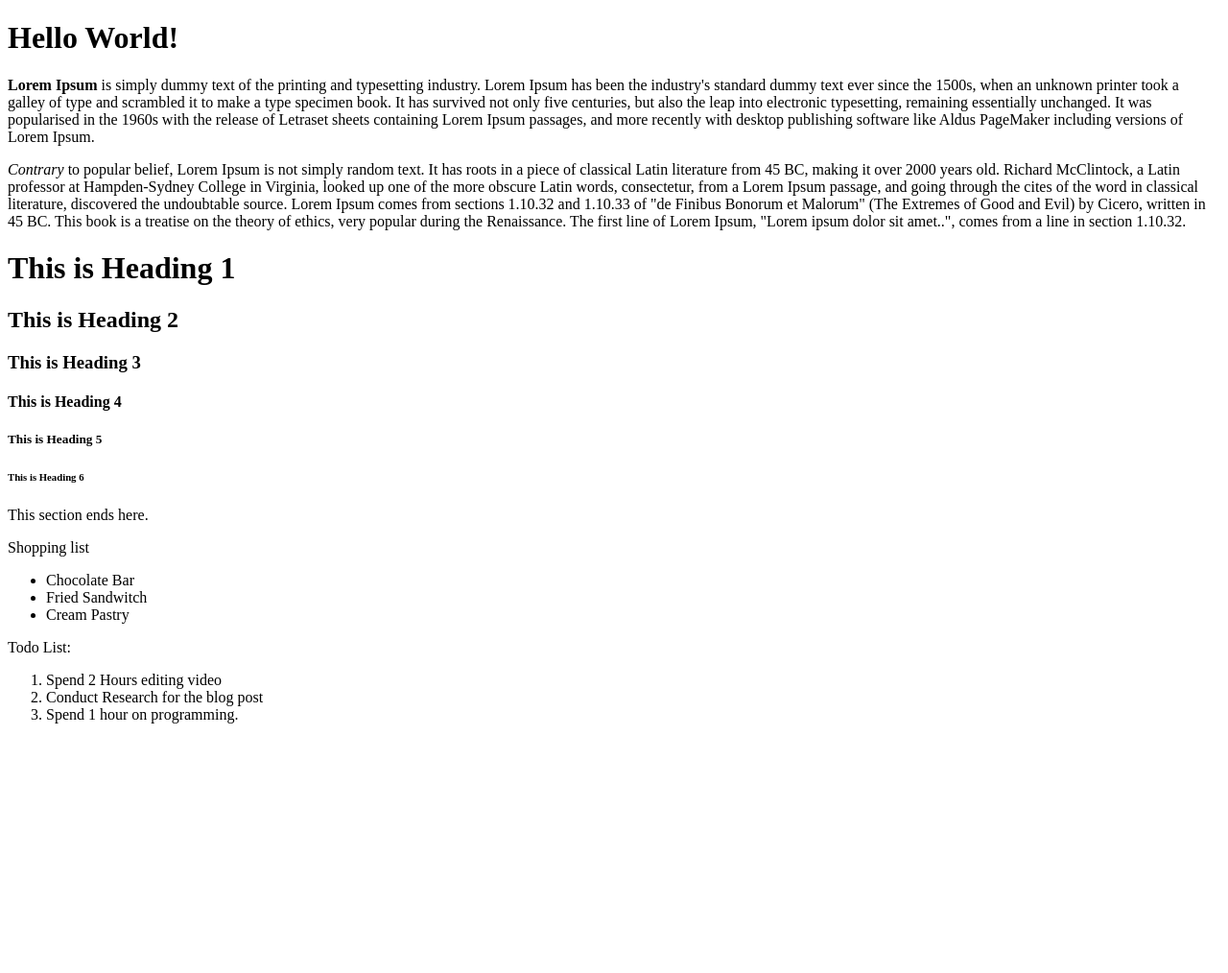
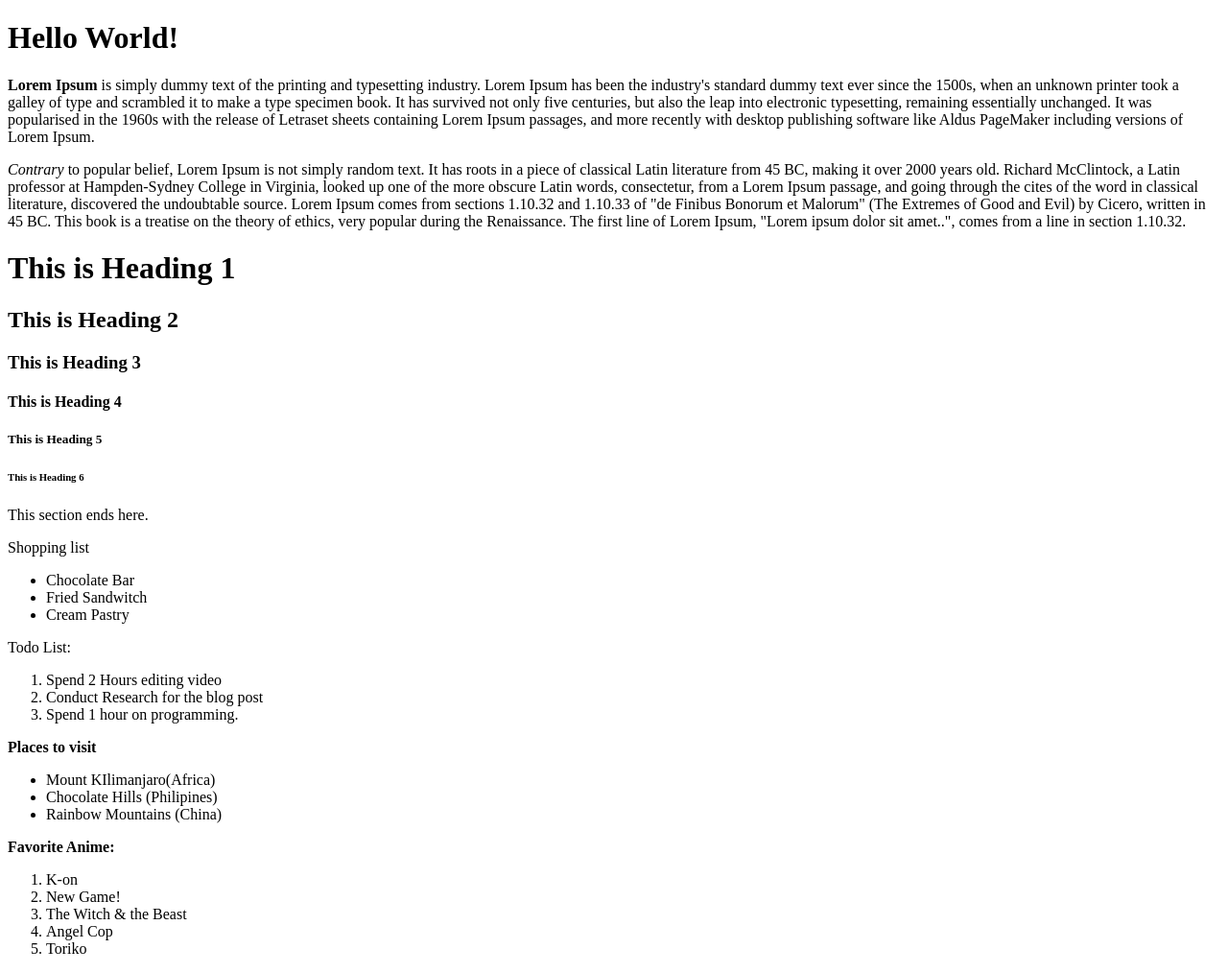
Before and after one commit to naomansaeed/hello_github, a plain HTML site: page index.html in a window 1280 px wide. Shown: the whole page at 96% size. Before the commit the page ends 800 px from the top, so only its background shows below. Drawn offline with Linux system fonts and the light colour scheme.

Commit message:
working some more on html lists

```diff
--- a/index.html
+++ b/index.html
@@ -27,5 +27,19 @@
             <li>Conduct Research for the blog post</li>
             <li>Spend 1 hour on programming. </li>
         </ol>
+        <strong>Places to visit</strong>
+        <ul>
+            <li>Mount KIlimanjaro(Africa)</li>
+            <li>Chocolate Hills (Philipines)</li>
+            <li>Rainbow Mountains (China)</li>
+        </ul>
+        <strong>Favorite Anime: </strong>
+        <ol>
+            <li>K-on</li>
+            <li>New Game!</li>
+            <li>The Witch & the Beast</li>
+            <li>Angel Cop</li>
+            <li>Toriko</li>
+        </ol>
     </body>
 </html>
```
